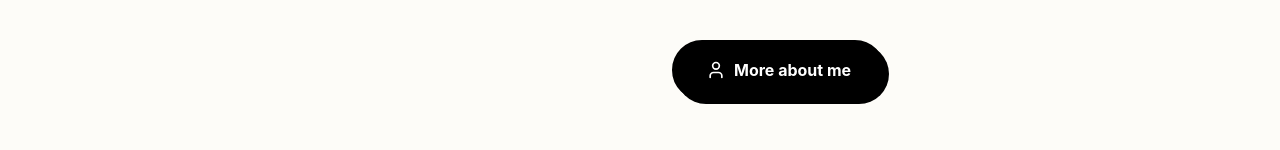
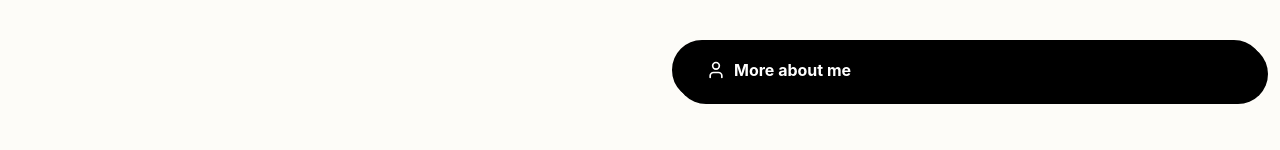
Before and after one commit to bbx99/my-portfolio, a React (Vite) app: page / in a window 1280 px wide. Shown: the part 1870-2020 px from the top of the page. Built offline with nearby package versions, Linux system fonts and the light colour scheme.

Commit message:
Update App.tsx

```diff
--- a/src/App.tsx
+++ b/src/App.tsx
@@ -165,7 +165,7 @@
       <div className="relative">
         <div className="w-full aspect-square rounded-full border-4 border-black bg-brand-pink overflow-hidden brutal-shadow-lg">
            <img
-            src="https://picsum.photos/seed/about/800/800"
+            src="/m2.JPG"
             alt="About"
             className="w-full h-full object-cover"
             referrerPolicy="no-referrer"
@@ -205,9 +205,14 @@
             </div>
           </div>
         </div>
-        <button className="brutal-btn-black flex items-center gap-2">
+        <a
+          href="https://www.linkedin.com/in/qinyan-zhao"
+          target="_blank"
+          rel="noopener noreferrer"
+          className="brutal-btn-black flex items-center gap-2"
+        >
           <User size={20} /> More about me
-        </button>
+        </a>
       </div>
     </section>
   );
```
